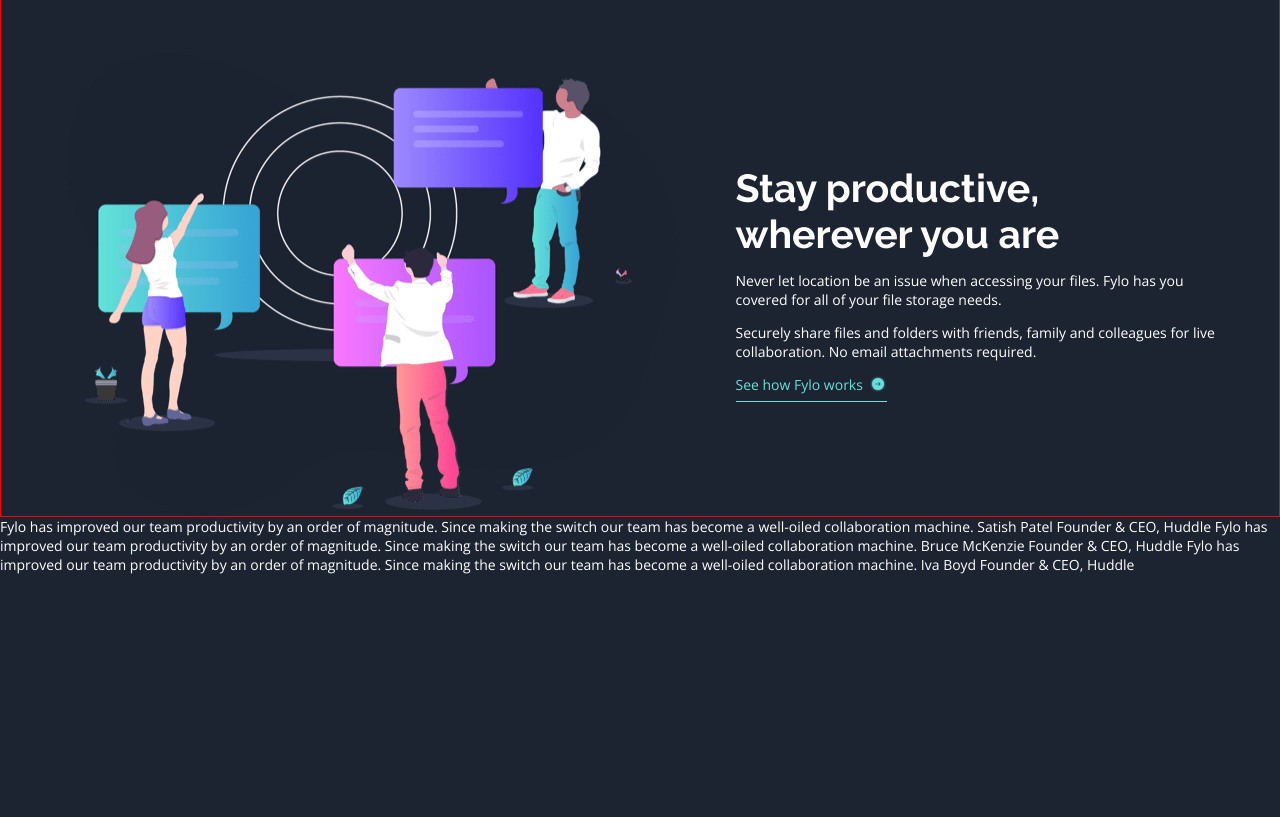
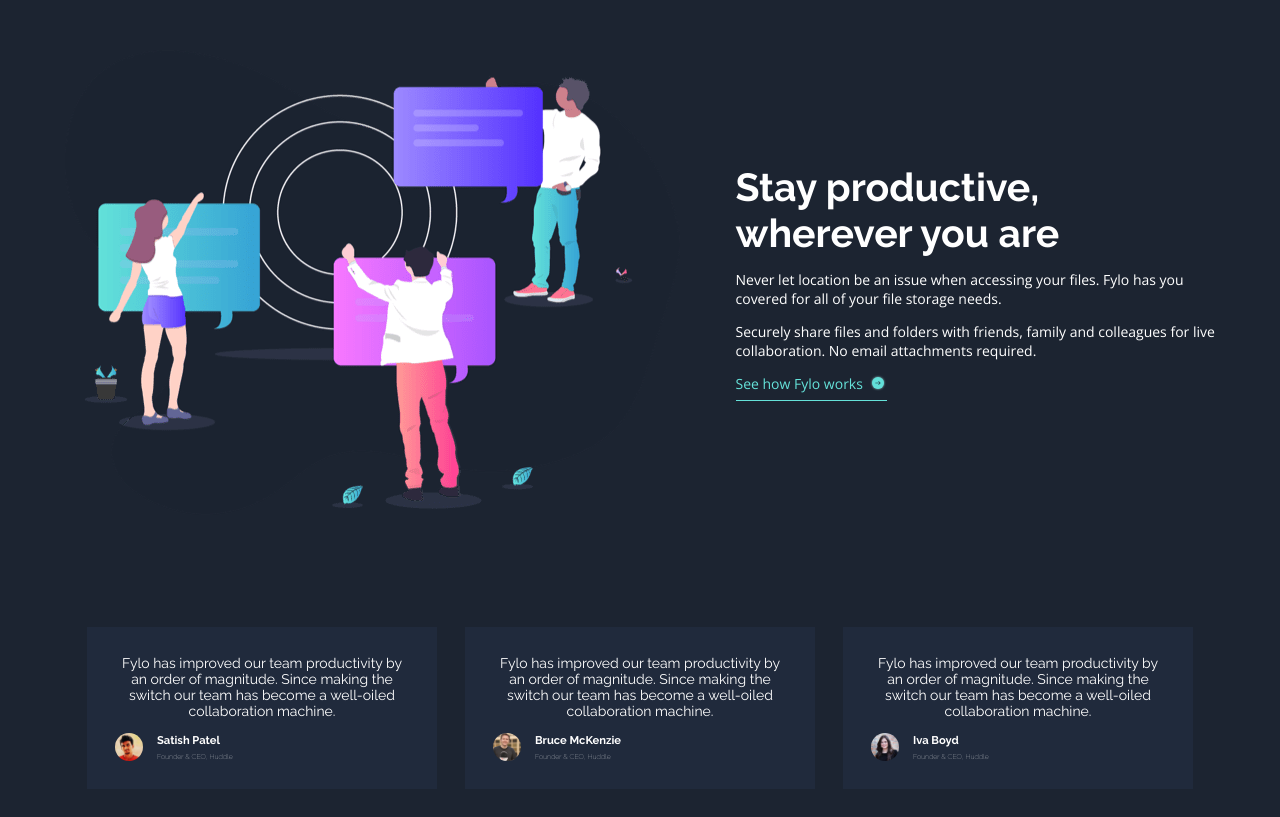
Before and after one commit to Lesel22/bootcamp-frontend-g26, a plain HTML site: page semana02/dia02-html-css-landing-page/index.html in a window 1280 px wide. Shown: the part 1398-2215 px from the top of the page. Before the commit the page ends 1972 px from the top, so only its background shows below. Drawn offline with nearby package versions, Linux system fonts and the light colour scheme.

Commit message:
testimonials

```diff
--- a/semana02/dia02-html-css-landing-page/index.html
+++ b/semana02/dia02-html-css-landing-page/index.html
@@ -87,23 +87,46 @@
     </section>
 
     <section class="testimonials">
-      Fylo has improved our team productivity by an order of magnitude. Since making the switch our team has
-      become a well-oiled collaboration machine.
+      <article class="testimonial">
+        <p class="testimonial__text">
+          Fylo has improved our team productivity by an order of magnitude. Since making the switch our team has become a well-oiled collaboration machine.
+        </p>
+        <div class="profile">
+          <img src="./images/profile-1.jpg" class="profile__image" alt="Satish Patel">
+          <div class="profile__details">
+            <h3>Satish Patel</h3>
+            <h4>Founder & CEO, Huddle</h4>
+          </div>
+        </div>
+      </article>
 
-      Satish Patel
-      Founder & CEO, Huddle
+      <article class="testimonial">
+        <p class="testimonial__text">
+          Fylo has improved our team productivity by an order of magnitude. Since making the switch our team has become a well-oiled collaboration machine.
+        </p>
 
-      Fylo has improved our team productivity by an order of magnitude. Since making the switch our team has
-      become a well-oiled collaboration machine.
+        <div class="profile">
+          <img src="./images/profile-2.jpg" class="profile__image" alt="Bruce McKenzie">
+          <div class="profile__details">
+            <h3>Bruce McKenzie</h3>
+            <h4>Founder & CEO, Huddle</h4>
+          </div>
+        </div>
+      </article>
 
-      Bruce McKenzie
-      Founder & CEO, Huddle
+      <article class="testimonial">
+        <p class="testimonial__text">
+          Fylo has improved our team productivity by an order of magnitude. Since making the switch our team has become a well-oiled collaboration machine.
+        </p>
 
-      Fylo has improved our team productivity by an order of magnitude. Since making the switch our team has
-      become a well-oiled collaboration machine.
-
-      Iva Boyd
-      Founder & CEO, Huddle
+        <div class="profile">
+          <img src="./images/profile-3.jpg" class="profile__image" alt="Iva Boyd">
+          <div class="profile__details">
+            <h3>Iva Boyd</h3>
+            <h4>Founder & CEO, Huddle</h4>
+          </div>
+        </div>
+      </article>
     </section>
 
     <section class="hidden">
--- a/semana02/dia02-html-css-landing-page/styles.css
+++ b/semana02/dia02-html-css-landing-page/styles.css
@@ -152,7 +152,6 @@ a {
 /* TODO: COLLABORATION SECTION - Maquetar y aplicar estilos en esta sección */
 
 .collaboration {
-  border: 1px solid red;
 
   display: flex;
   justify-content: center;
@@ -194,4 +193,51 @@ a {
 /* TODO: TESTIMONIALS SECTION - Maquetar y aplicar estilos en esta sección */
 
 .testimonials {
+
+  display: flex;
+  justify-content: center;
+  align-items: center;
+  gap: 2rem;
+  padding: 2rem;
+
+  padding-top: 8rem;
+
 }
+
+.testimonial{
+  width: 25rem;
+  text-align: center;
+  padding: 2rem;
+  background-color: hsl(219, 30%, 18%);
+}
+.testimonial__text{
+  font-family: "Raleway", sans-serif;
+  margin-bottom: 1rem;
+}
+
+.profile{
+  display: flex;
+  gap: 1rem;
+}
+
+.profile__image{
+  width: 2rem;
+  border-radius: 10rem;
+}
+
+.profile__details{
+  font-family: "Raleway", sans-serif;
+  display:flex;
+  flex-direction: column;
+  justify-content: center;
+  text-align: left;
+  gap: 0.4rem;
+}
+
+.profile__details h3{
+  font-size: 0.8rem;
+}
+.profile__details h4{
+  font-size: 0.5rem;
+  font-weight: 100;
+}
```
